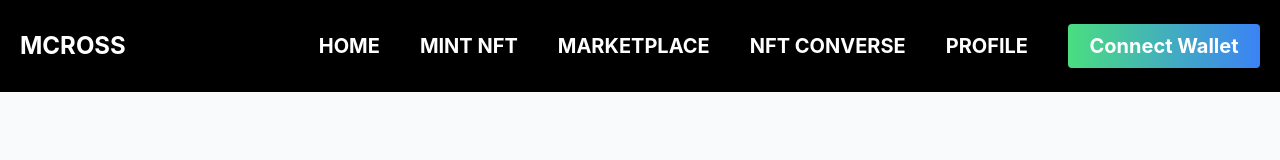
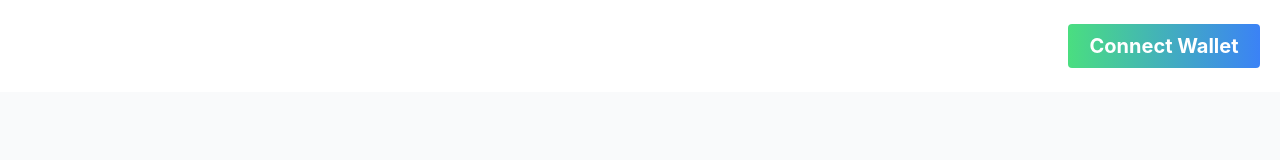
Before and after one commit to underledgerteam/mcross, a React (Create React App) app: page / in a window 1280 px wide. Shown: the top 160 px of the page. Built offline with nearby package versions, Linux system fonts and the light colour scheme.

Commit message:
Update tailwind config

```diff
--- a/tailwind.config.js
+++ b/tailwind.config.js
@@ -1,21 +1,6 @@
-const colors = require("tailwindcss/colors");
-
 module.exports = {
   content: ["./src/**/*.{js,jsx,ts,tsx}"],
   theme: {
-    colors: {
-      ...colors,
-      transparent: "transparent",
-      primary: "#000",
-      secondary: "#fff",
-      black: "#000",
-      white: "#fff",
-      gray: {
-        ...colors.gray,
-        100: "#f7fafc",
-        900: "#1a202c",
-      }
-    },
     extend: {
       fontFamily: {
         display: ["Open Sans", "sans-serif"],
@@ -37,7 +22,23 @@ module.exports = {
         'fade-in-down': 'fade-in-down 0.5s ease-out'
       },
       visibility: ["group-hover"],
+      colors: {
+        custom: {
+          navbar: "#232533",
+          cardBg: "#101118",
+          black: "#0E0F15",
+          blue1: "#0088FF",
+          blue2: "#0F9AFF",
+          yellow1: "#FDD231",
+          yellow2: "#F9C200",
+          gray1: "#C5CAF6",
+          gray2: "#C4C8ED",
+        },
+      },
+      dropShadow: {
+        'navbar': '0 4px 4px rgba(0, 0, 0, 0.25)',
+      }
     },
   },
   plugins: [],
-}
+};
```
